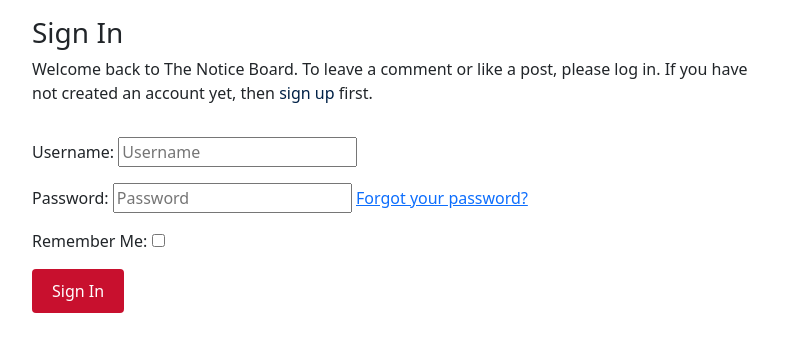
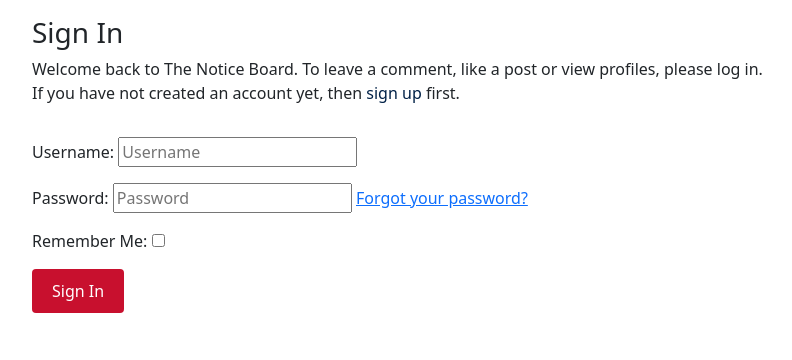
Before and after one commit to DanFNKD/the-notice-board, a Django app: page /accounts/login/ in a window 1280 px wide. Shown: the part 60-420 px from the top of the page, without its empty margins (240-1032 px from the left). Run offline with Django 4.2, Linux system fonts and the light colour scheme; some libraries are stand-ins or nearby versions.

Commit message:
fix(auth): restrict profile access to logged in users

```diff
--- a/blog/views.py
+++ b/blog/views.py
@@ -108,6 +108,7 @@ def vote(request, post_id, vote_value):
     return redirect('post_detail', slug=post.slug)
 
 # User profile view
+@login_required
 def profile_view(request, username):
     user_profile = get_object_or_404(UserProfile, user__username=username)
     user_posts = Post.objects.filter(author=user_profile.user, status=1).order_by('-created_on')
--- a/templates/account/login.html
+++ b/templates/account/login.html
@@ -12,7 +12,7 @@
         <div class="col-md-8 mt-3 offset-md-2">
             <h3>{% trans "Sign In" %}</h3>
 
-            <p>{% blocktrans %}Welcome back to The Notice Board. To leave a comment or like a post, please log in. If
+            <p>{% blocktrans %}Welcome back to The Notice Board. To leave a comment, like a post or view profiles, please log in. If
                 you
                 have not created an account yet, then <a class="link" href="{{ signup_url }}">sign up</a>
                 first.{% endblocktrans %}</p>
--- a/thenoticeboard/settings.py
+++ b/thenoticeboard/settings.py
@@ -57,6 +57,7 @@ INSTALLED_APPS = [
 SITE_ID = 1
 LOGIN_REDIRECT_URL = '/'
 LOGOUT_REDIRECT_URL = '/'
+LOGIN_URL = '/accounts/login/'
 
 CRISPY_ALLOWED_TEMPLATE_PACKS = 'bootstrap5'
 CRISPY_TEMPLATE_PACK = 'bootstrap5'
```
